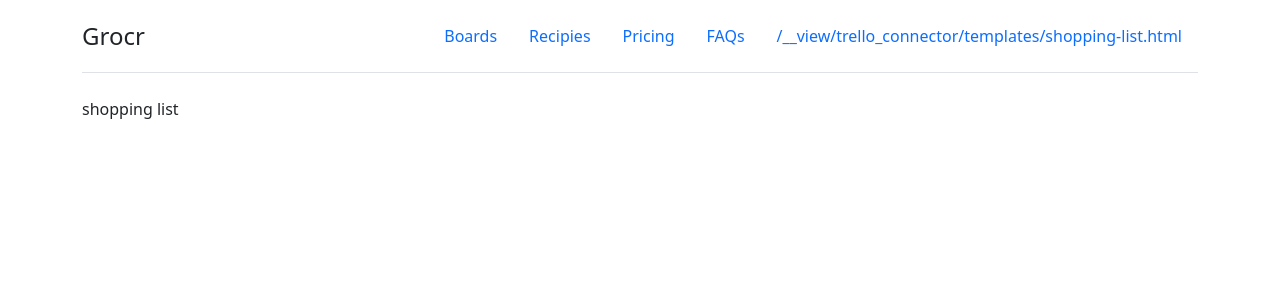
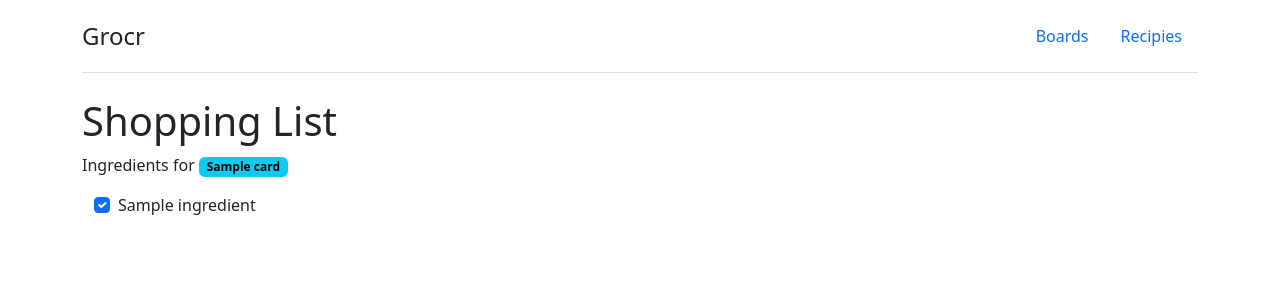
Before and after one commit to wieswerner/grocr, a Django app: template trello_connector/templates/shopping-list.html in a window 1280 px wide. Shown: the top 300 px of the page. Run offline with Django 4.2, Linux system fonts and the light colour scheme; the template is opened without the code that fills it: most values are stand-ins (such as "Sample title", 1, 10 or a date in 2020).

Commit message:
added basic ingredients

```diff
--- a/trello_connector/templates/shopping-list.html
+++ b/trello_connector/templates/shopping-list.html
@@ -1,7 +1,26 @@
 {% extends "trello_connector_base.html" %}
 
-{% block title %}Recipies{% endblock %}
+{% block title %}Shopping List{% endblock %}
 
 {% block content %}
-<div>shopping list</div>
+<h1>Shopping List</h1>
+<p>
+    Ingredients for
+    {% for card in shopping_list.cards %}
+    <span class="badge text-bg-info">{{ card }}</span>
+    {% endfor %}
+</p>
+
+<div class="container">
+    {% for ingredient in shopping_list.ingredients %}
+    <div class="form-check">
+        <input class="form-check-input" type="checkbox" value={{ ingredient }} id={{forloop.counter}} checked>
+        <label class="form-check-label" for={{forloop.counter}}>
+            {{ ingredient }}
+        </label>
+      </div>
+    {% endfor %}
+</div>
+
+
 {% endblock %}
--- a/trello_connector/templates/trello_connector_base.html
+++ b/trello_connector/templates/trello_connector_base.html
@@ -23,9 +23,6 @@
                 Recipies
             </a>
         </li>
-        <li class="nav-item"><a href="#" class="nav-link">Pricing</a></li>
-        <li class="nav-item"><a href="#" class="nav-link">FAQs</a></li>
-        <li class="nav-item"><a href="#" class="nav-link">{{ request.path }}</a></li>
     </ul>
 </header>
 {% endblock %}
--- a/trello_connector/urls.py
+++ b/trello_connector/urls.py
@@ -4,6 +4,6 @@ from . import views
 urlpatterns = [
     path('boards/', views.boards),
     path('board/<str:id>', views.board),
-    path('shopping-list/<str:board_ids>', views.shopping_list),
+    path('shopping-list/<str:card_ids>', views.shopping_list),
     path('recipies/', views.recipies),
 ]
```
Also changed, not shown: trello_connector/models.py (+39 -2 lines), trello_connector/views.py (+5 -2 lines), 2 other files.
